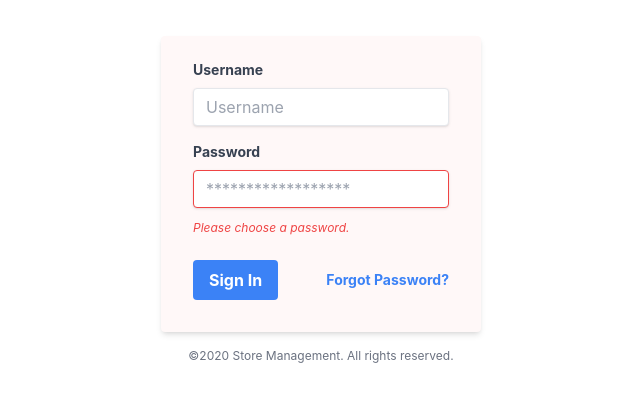
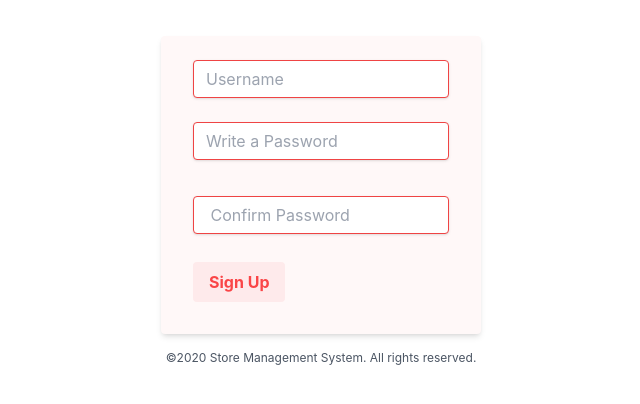
Before and after one commit to Uchchash346/Store-Management-System, a React (Create React App) app: page / in a window 1280 px wide. Shown: the part 284-688 px from the top of the page, without its empty margins (319-959 px from the left). Built offline with nearby package versions, Linux system fonts and the light colour scheme.

Commit message:
Signup page setup

```diff
--- a/src/App.js
+++ b/src/App.js
@@ -1,11 +1,13 @@
 import logo from './logo.svg';
 import './App.css';
 import Login from './components/Authentication/Login';
+import SignUp from './components/Authentication/SignUp';
 
 function App() {
   return (
     <>
-      <Login />
+      {/* <Login /> */}
+      <SignUp />
     </>
   );
 }
--- a/src/components/Authentication/Login.css
+++ b/src/components/Authentication/Login.css
@@ -1,3 +1,8 @@
-.form-section{
+.form-section {
     background-color: #fff8f8;
 }
+
+.login-button{
+    background-color: #feeaeb;
+    color: #fa4547;
+}
--- a/src/components/Authentication/Login.js
+++ b/src/components/Authentication/Login.js
@@ -6,29 +6,23 @@ const Login = () => {
             <div class="w-full max-w-xs">
                 <form class="shadow-md rounded px-8 pt-6 pb-8 mb-4 form-section">
                     <div class="mb-4">
-                        <label class="block text-gray-700 text-sm font-bold mb-2" for="username">
-                            Username
-                        </label>
                         <input class="shadow appearance-none border rounded w-full py-2 px-3 text-gray-700 leading-tight focus:outline-none focus:shadow-outline" id="username" type="text" placeholder="Username" />
                     </div>
                     <div class="mb-6">
-                        <label class="block text-gray-700 text-sm font-bold mb-2" for="password">
-                            Password
-                        </label>
-                        <input class="shadow appearance-none border border-red-500 rounded w-full py-2 px-3 text-gray-700 mb-3 leading-tight focus:outline-none focus:shadow-outline" id="password" type="password" placeholder="******************" />
+                        <input class="shadow appearance-none border border-red-500 rounded w-full py-2 px-3 text-gray-700 mb-3 leading-tight focus:outline-none focus:shadow-outline" id="password" type="password" placeholder="Password" />
                         <p class="text-red-500 text-xs italic">Please choose a password.</p>
                     </div>
                     <div class="flex items-center justify-between">
-                        <button class="bg-blue-500 hover:bg-blue-700 text-white font-bold py-2 px-4 rounded focus:outline-none focus:shadow-outline" type="button">
+                        <button class="font-bold py-2 px-4 rounded focus:outline-none focus:shadow-outline login-button" type="button">
                             Sign In
                         </button>
                         <a class="inline-block align-baseline font-bold text-sm text-blue-500 hover:text-blue-800" href="#">
-                            Forgot Password?
+                            Create an Account
                         </a>
                     </div>
                 </form>
-                <p class="text-center text-gray-500 text-xs">
-                    &copy;2020 Store Management. All rights reserved.
+                <p class="text-center text-gray-600 text-xs">
+                    &copy;2020 Store Management System. All rights reserved.
                 </p>
             </div>
         </div>
--- a/src/components/Authentication/SignUp.js
+++ b/src/components/Authentication/SignUp.js
@@ -1,9 +1,30 @@
 import React from 'react';
+import './Login.css';
 
 const SignUp = () => {
     return (
-        <div>
-
+        <div className="mt-80 flex justify-center ">
+            <div class="w-full max-w-xs">
+                <form class="shadow-md rounded px-8 pt-6 pb-8 mb-4 form-section">
+                    <div class="mb-6">
+                        <input class="shadow appearance-none border border-red-500 rounded w-full py-2 px-3 text-gray-700 leading-tight focus:outline-none focus:shadow-outline" id="username" type="text" placeholder="Username" />
+                    </div>
+                    <div class="mb-6">
+                        <input class="shadow appearance-none border border-red-500 rounded w-full py-2 px-3 text-gray-700 mb-3 leading-tight focus:outline-none focus:shadow-outline" id="password" type="password" placeholder="Write a Password" />
+                    </div>
+                    <div class="mb-4">
+                        <input class="shadow appearance-none border border-red-500 rounded w-full py-2 px-3 text-gray-700 mb-3 leading-tight focus:outline-none focus:shadow-outline" id="password" type="password" placeholder=" Confirm Password" />
+                    </div>
+                    <div class="">
+                        <button class="font-bold py-2 px-4 rounded focus:outline-none focus:shadow-outline login-button justify-center " type="button">
+                            Sign Up
+                        </button>
+                    </div>
+                </form>
+                <p class="text-center text-gray-600 text-xs">
+                    &copy;2020 Store Management System. All rights reserved.
+                </p>
+            </div>
         </div>
     );
 };
```
